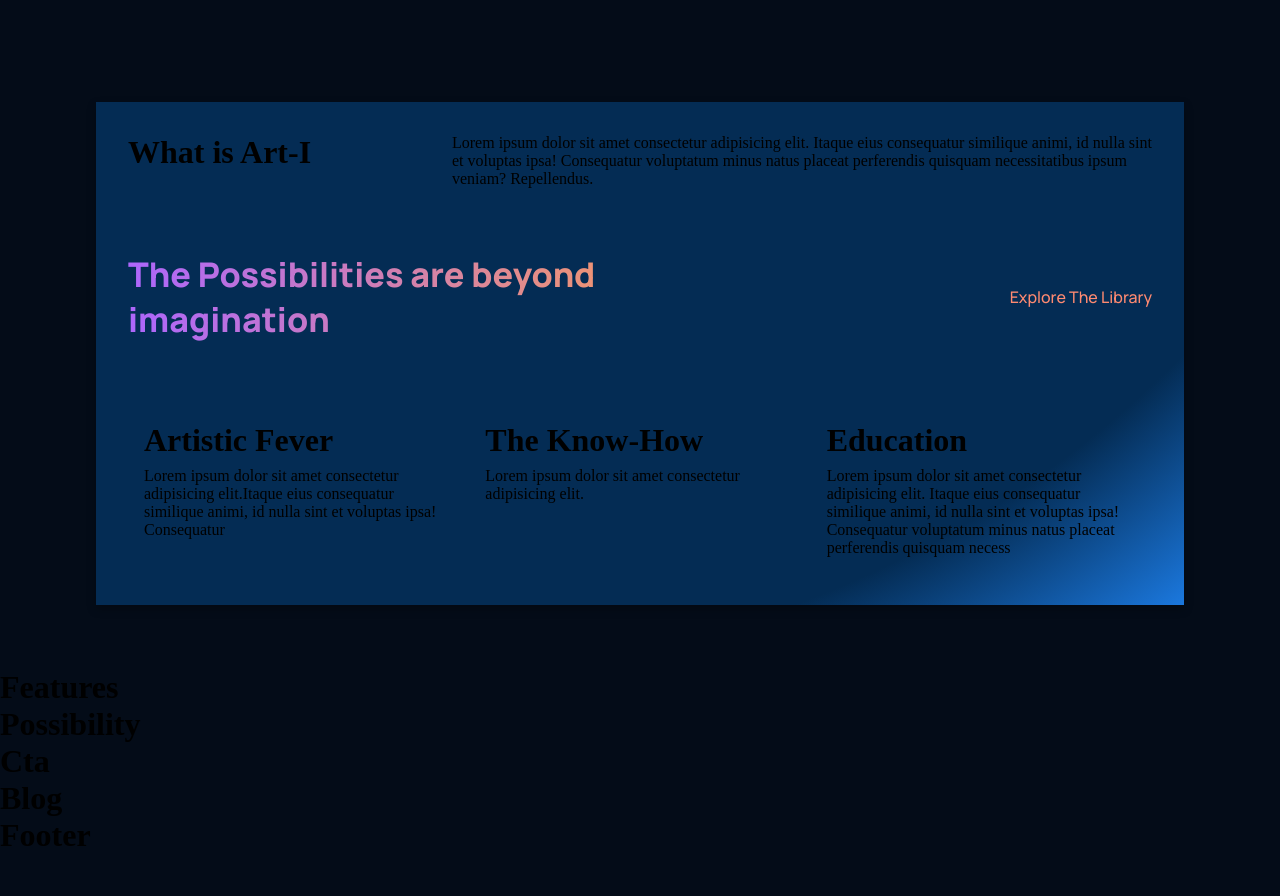
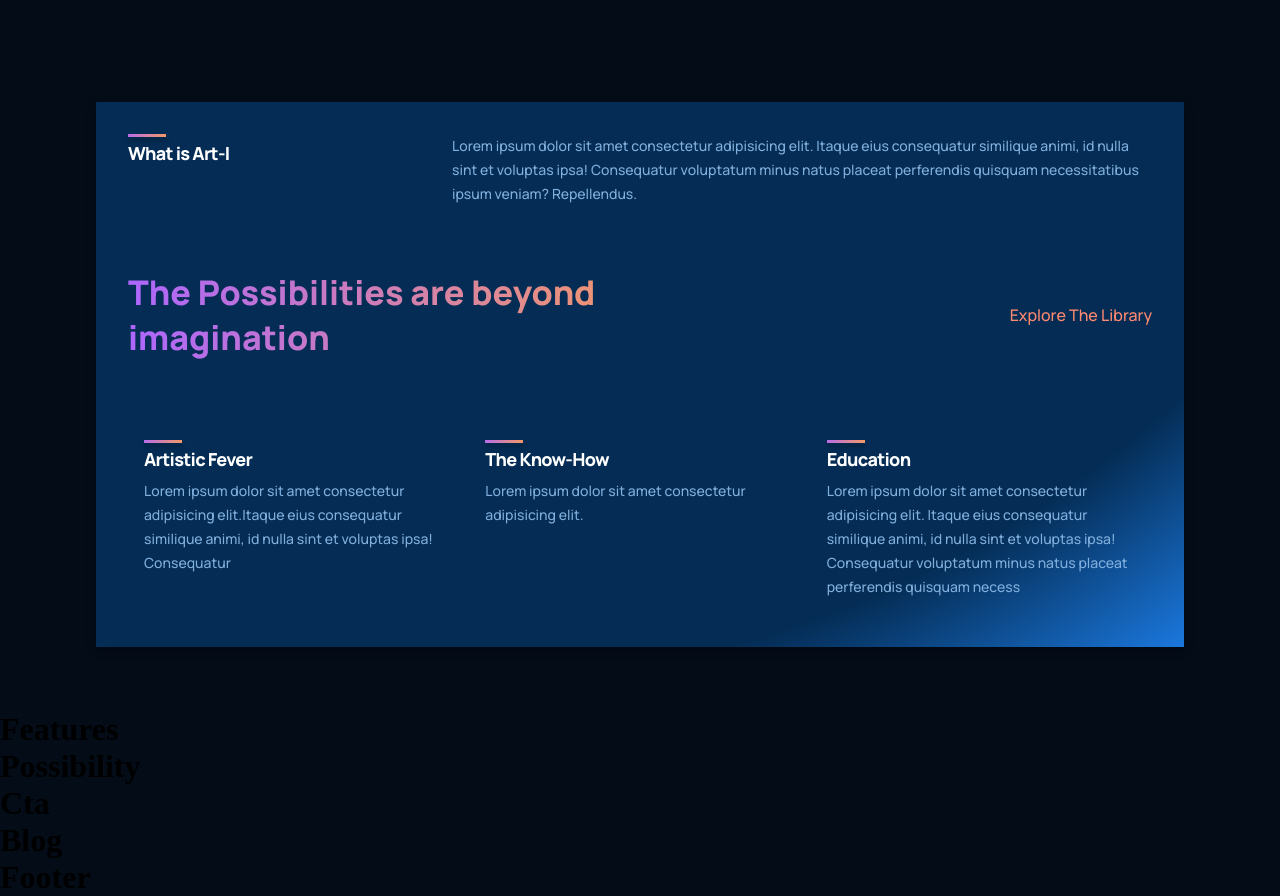
Before and after one commit to o-brayarn/art-i, a React (Create React App) app: page / in a window 1280 px wide. Shown: the part 980-1876 px from the top of the page. Before the commit the page ends 1834 px from the top, so only its background shows below. Built offline with nearby package versions, Linux system fonts and the light colour scheme.

Commit message:
complete styling section

```diff
--- a/src/components/feature/feature.css
+++ b/src/components/feature/feature.css
@@ -6,3 +6,36 @@
   flex-direction: row;
   margin: 1em;
 }
+.ai__features-container__feature-title {
+  flex: 1;
+  max-width: 180px;
+  margin-right: 2em;
+}
+.ai__features-container__feature-title h1 {
+  font-family: var(--font-family);
+  font-weight: 800;
+  font-size: 18px;
+  line-height: 24px;
+
+  letter-spacing: -0.04em;
+  color: #ffffff;
+}
+.ai__features-container__feature-title div {
+  width: 38px;
+  height: 3px;
+  background: var(--gradient-bar);
+  box-shadow: 0 4px 4px rgba(0, 0, 0, 0.25);
+  margin-bottom: 0.25rem;
+}
+.ai__features-container__feature-text {
+  flex: 2;
+  max-width: 390px;
+  display: flex;
+}
+.ai__features-container__feature-text p {
+  font-family: var(--font-family);
+  font-weight: 500;
+  font-size: 14px;
+  line-height: 24px;
+  color: var(--color-text);
+}
```
